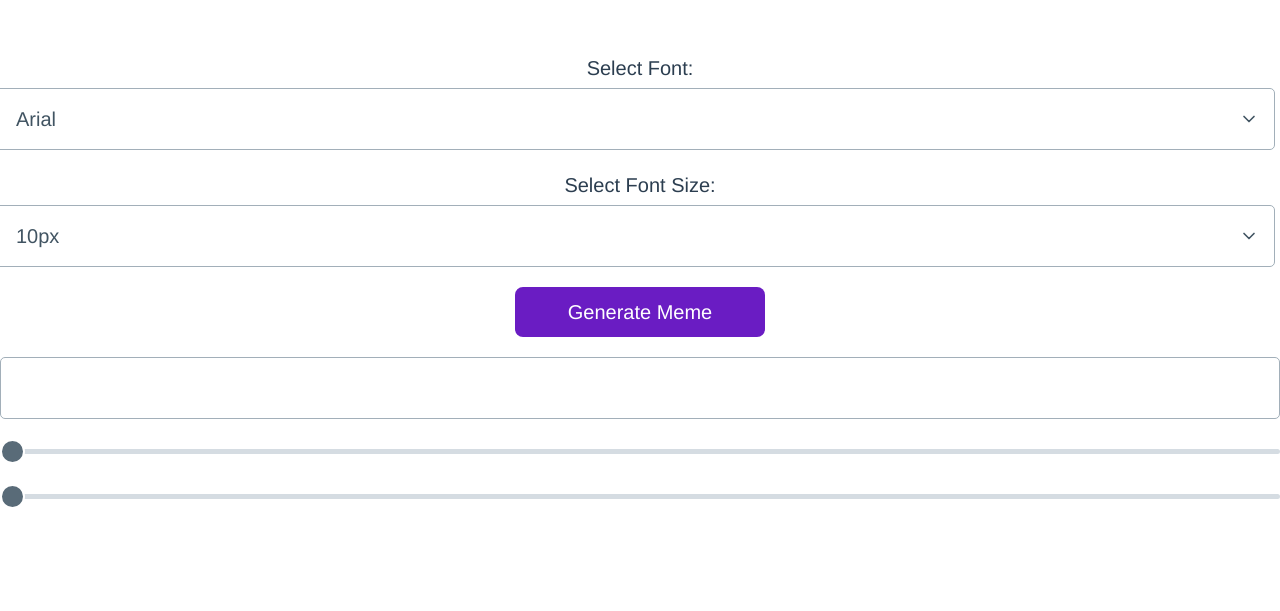
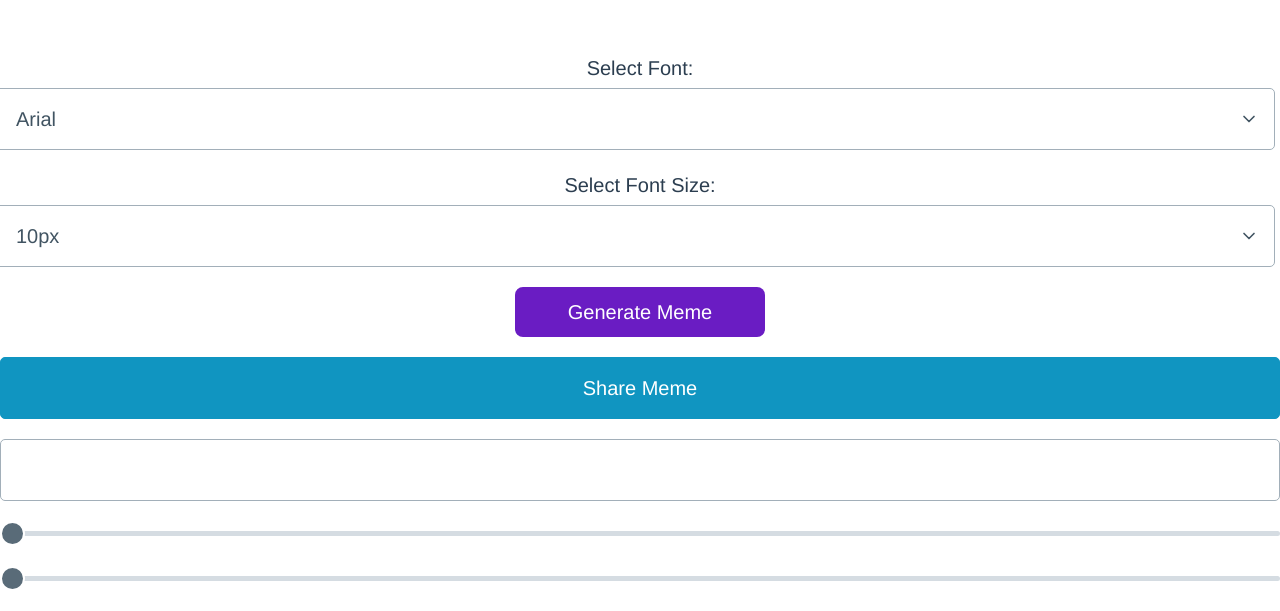
Before and after one commit to coding-bootcamps-eu/final-project-2023-06, a Vue app: page / in a window 1280 px wide. Shown: the part 1702-2313 px from the top of the page. Before the commit the page ends 2231 px from the top, so only its background shows below. Built offline with nearby package versions, Linux system fonts and the light colour scheme; a web font is replaced by a local one.

Commit message:
experiment: adds share & copyUrlToClipbrd methods

```diff
--- a/src/views/HomeView.vue
+++ b/src/views/HomeView.vue
@@ -6,6 +6,12 @@
 
     <div class="main-area">
       <input v-model="imageUrl" id="uploadURL" placeholder="Paste Image URL here" />
+      <div v-if="showUrl">
+        <p>
+          Die URL ist: <a :href="filePath" target="_blank">{{ filePath }}</a>
+        </p>
+        <button @click="copyUrlToClipboard">URL kopieren</button>
+      </div>
       <div
         :style="{
           height:
@@ -76,6 +82,7 @@
         <option value="30">30px</option>
       </select>
       <button @click="generateMeme" class="generate-button">Generate Meme</button>
+      <button @click="shareMeme" class="share-button">Share Meme</button>
       <input type="color" v-model="textColor" />
       <input type="range" v-model="x" />
       <input type="range" v-model="y" />
@@ -102,7 +109,9 @@ export default {
       selectedFont: 'Arial',
       selectedFontSize: `10`,
       imageNaturalSize: null,
-      windowWidth: 0
+      windowWidth: 0,
+      filePath: '',
+      showUrl: false
     }
   },
   mounted() {
@@ -127,6 +136,39 @@ export default {
         width: e.target.naturalWidth,
         height: e.target.naturalHeight
       }
+    },
+    shareMeme(fileInput) {
+      const myHeaders = new Headers()
+      myHeaders.append('Content-Type', 'multipart/form-data')
+
+      const formdata = new FormData()
+      formdata.append('file', fileInput.files[0], 'my-node.png')
+
+      const requestOptions = {
+        method: 'POST',
+        headers: myHeaders,
+        body: formdata,
+        redirect: 'follow'
+      }
+
+      fetch('https://23-juni.api.cbe.uber.space/upload', requestOptions)
+        .then((response) => response.json())
+        .then((result) => {
+          console.log(result)
+
+          const filePath = result.filePath
+          console.log('Teile dieses Image:', filePath)
+        })
+        .catch((error) => console.log('error', error))
+    },
+    copyUrlToClipboard() {
+      const el = document.createElement('textarea')
+      el.value = this.filePath
+      document.body.appendChild(el)
+      el.select()
+      document.execCommand('copy')
+      document.body.removeChild(el)
+      // navigator.clipboard.writeText(this.filePath) kürzer?
     }
   }
 }
```
